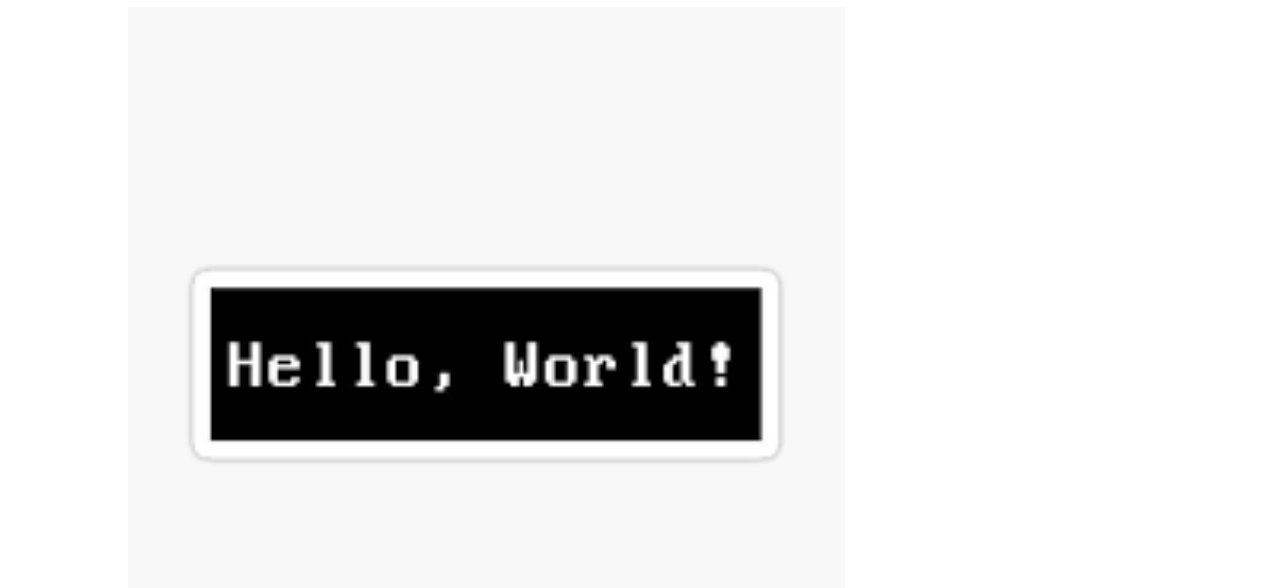
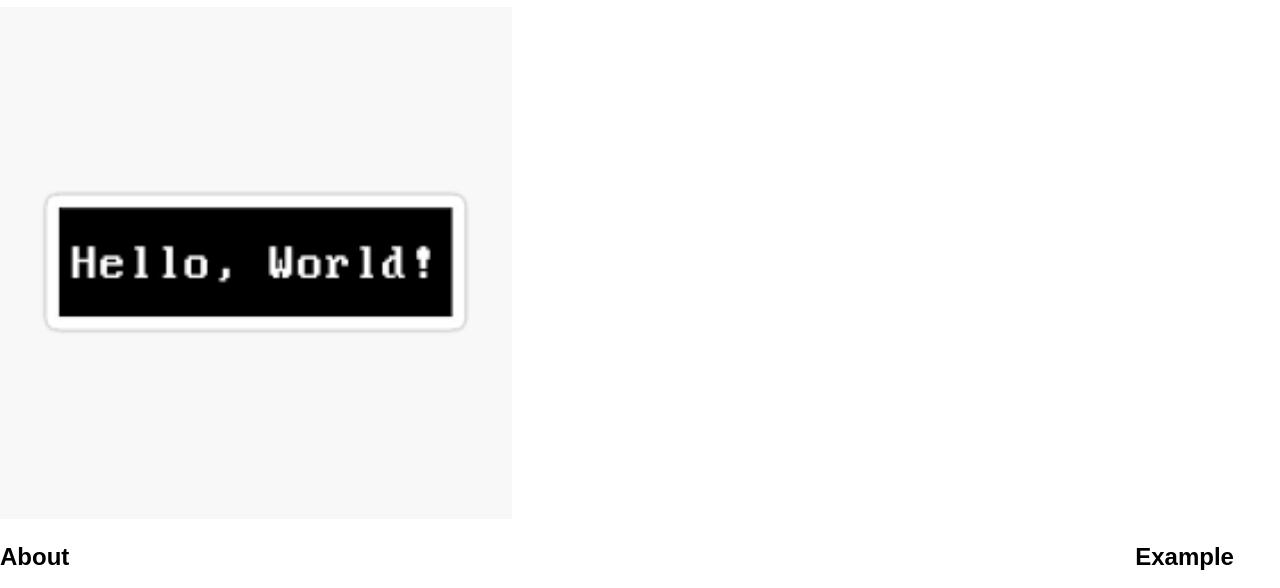
Before and after one commit to momomsu/hello-world, a plain HTML site: page index.html in a window 1280 px wide. Shown: the part 88-676 px from the top of the page. Drawn offline with Linux system fonts and the light colour scheme.

Commit message:
margins width

```diff
--- a/screen.css
+++ b/screen.css
@@ -8,7 +8,7 @@ body {
 
   main {
     margin: 0 auto;
-    width: 80%;
+    width: 100%;
 
   }
 
@@ -18,5 +18,5 @@ body {
   }
 
 img {
-    width: 70%;
+    width: 40%;
 }
```
